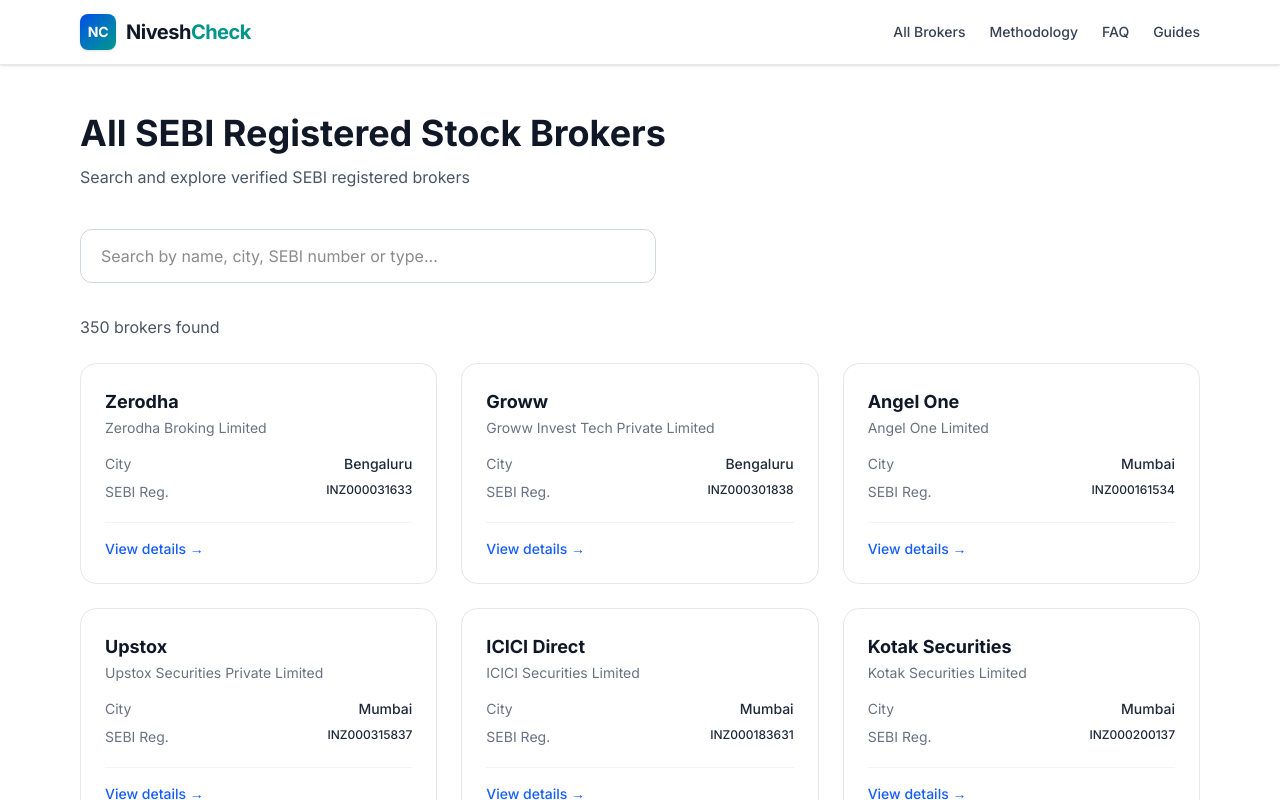
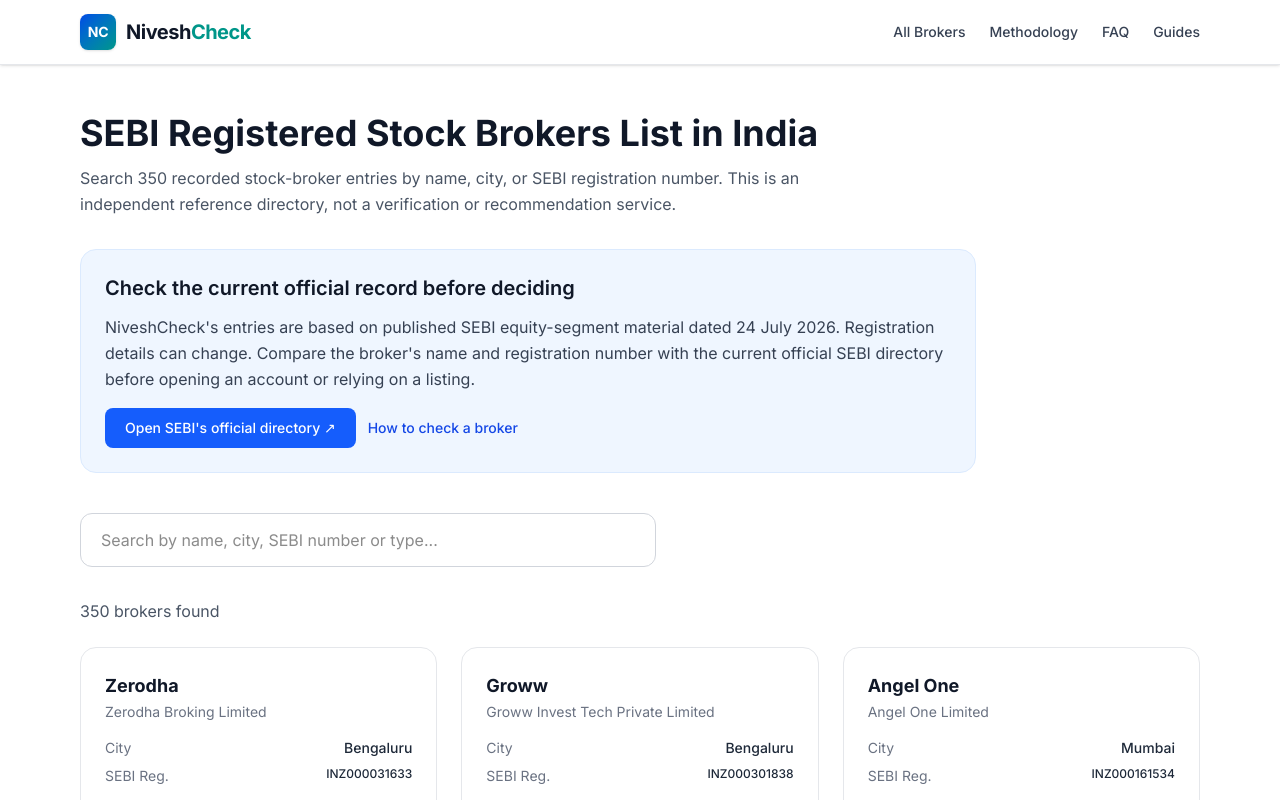
Before and after one commit to divynventures/niveshcheck, a Next.js app: page /brokers in a window 1280 px wide. Shown: the top 800 px of the page. Built offline with nearby package versions, Linux system fonts and the light colour scheme.

Commit message:
Improve broker directory and track verification actions

```diff
--- a/src/app/brokers/page.tsx
+++ b/src/app/brokers/page.tsx
@@ -1,15 +1,17 @@
 import brokersData from "@/data/brokers.json";
+import Link from "next/link";
 import { JsonLd } from "@/components/JsonLd";
 import { absoluteUrl, createPageMetadata } from "@/lib/metadata";
 import { Broker } from "@/lib/types";
+import AnalyticsLink from "@/components/AnalyticsLink";
 import BrokerSearch from "@/components/BrokerSearch";
 
 const brokers = brokersData as Broker[];
 
 export const metadata = createPageMetadata({
-  title: "All Stock Brokers in India",
+  title: "SEBI Registered Stock Brokers List in India",
   description:
-    "Search NiveshCheck's directory of stock brokers in India by name, city, recorded SEBI registration number, or type.",
+    "Search NiveshCheck's recorded list of SEBI-registered stock brokers in India by name, city, or registration number, then check the current official record with SEBI.",
   pathname: "/brokers",
 });
 
@@ -26,14 +28,36 @@
   return (
     <div className="max-w-6xl mx-auto px-4 py-12">
       <JsonLd data={breadcrumbSchema} />
-      <div className="mb-10">
+      <div className="mb-8 max-w-3xl">
         <h1 className="text-3xl md:text-4xl font-bold text-gray-900 mb-3">
-          All SEBI Registered Stock Brokers
+          SEBI Registered Stock Brokers List in India
         </h1>
-        <p className="text-gray-600">
-          Search and explore verified SEBI registered brokers
+        <p className="text-gray-600 leading-relaxed">
+          Search {brokers.length} recorded stock-broker entries by name, city, or SEBI registration number. This is an independent reference directory, not a verification or recommendation service.
         </p>
       </div>
+
+      <section className="bg-blue-50 border border-blue-100 rounded-2xl p-6 mb-10 max-w-4xl">
+        <h2 className="text-xl font-semibold text-gray-900 mb-3">Check the current official record before deciding</h2>
+        <p className="text-gray-700 leading-relaxed mb-4">
+          NiveshCheck&apos;s entries are based on published SEBI equity-segment material dated 24 July 2026. Registration details can change. Compare the broker&apos;s name and registration number with the current official SEBI directory before opening an account or relying on a listing.
+        </p>
+        <div className="flex flex-col sm:flex-row gap-3 sm:items-center">
+          <AnalyticsLink
+            href="https://www.sebi.gov.in/sebiweb/other/OtherAction.do?doRecognised=yes"
+            target="_blank"
+            rel="noopener noreferrer"
+            eventName="sebi_lookup_click"
+            eventParameters={{ entry_point: "broker_directory" }}
+            className="inline-block bg-blue-600 hover:bg-blue-700 text-white px-5 py-2.5 rounded-lg text-sm font-medium transition text-center"
+          >
+            Open SEBI&apos;s official directory ↗
+          </AnalyticsLink>
+          <Link href="/guides/verify-sebi-registered-stock-broker" className="text-blue-700 hover:underline font-medium text-sm text-center">
+            How to check a broker
+          </Link>
+        </div>
+      </section>
 
       <BrokerSearch brokers={brokers} />
     </div>
--- a/src/app/guides/[slug]/page.tsx
+++ b/src/app/guides/[slug]/page.tsx
@@ -4,6 +4,7 @@
 import { JsonLd } from "@/components/JsonLd";
 import { getGuide, guides } from "@/lib/guides";
 import { absoluteUrl, createPageMetadata } from "@/lib/metadata";
+import AnalyticsLink from "@/components/AnalyticsLink";
 
 export const dynamicParams = false;
 
@@ -97,7 +98,7 @@
         <p className="text-gray-700 leading-relaxed mb-4">Read the original guidance and check for updates directly with the issuing organisation.</p>
         <ul className="space-y-3">
           {guide.sources.map((source) => (
-            <li key={source.url}><a href={source.url} target="_blank" rel="noreferrer" className="text-blue-700 hover:underline font-medium">{source.name} <span className="font-normal text-gray-600">({source.publisher})</span></a></li>
+            <li key={source.url}><AnalyticsLink href={source.url} target="_blank" rel="noreferrer" eventName="primary_source_click" eventParameters={{ source_publisher: source.publisher }} className="text-blue-700 hover:underline font-medium">{source.name} <span className="font-normal text-gray-600">({source.publisher})</span></AnalyticsLink></li>
           ))}
         </ul>
       </section>
--- a/src/app/privacy-policy/page.tsx
+++ b/src/app/privacy-policy/page.tsx
@@ -14,7 +14,7 @@
 
       <div className="prose prose-gray max-w-none space-y-6 text-gray-700 leading-relaxed">
         <p>
-          This Privacy Policy explains how SEBI Brokers Directory (“we”, “us”, or “our”) collects, uses, and protects information when you visit our website.
+          This Privacy Policy explains how NiveshCheck (“we”, “us”, or “our”) collects, uses, and protects information when you visit our website.
         </p>
 
         <h2 className="text-xl font-semibold text-gray-900 mt-8">1. Information We Collect</h2>
@@ -32,6 +32,9 @@
         </ul>
         <p>
           This information is collected through standard web server logs and analytics tools.
+        </p>
+        <p>
+          We use Google Analytics to understand aggregate use of the directory. We may measure actions such as a directory search or a click to an official SEBI source, but our custom analytics events do not send the text entered into the directory search field, broker registration numbers, account details, or other personal information.
         </p>
 
         <h2 className="text-xl font-semibold text-gray-900 mt-8">2. How We Use Information</h2>
@@ -66,7 +69,7 @@
 
         <h2 className="text-xl font-semibold text-gray-900 mt-8">7. Contact</h2>
         <p>
-          If you have any questions about this Privacy Policy, you can reach out through the contact details provided on this website (once available).
+          If you have any questions about this Privacy Policy, email <a href="mailto:hello@niveshcheck.in" className="text-blue-600 hover:underline">hello@niveshcheck.in</a>.
         </p>
       </div>
 
--- /dev/null
+++ b/src/components/AnalyticsLink.tsx
@@ -0,0 +1,28 @@
+"use client";
+
+import { AnchorHTMLAttributes } from "react";
+import { trackAnalyticsEvent } from "@/lib/analytics";
+
+type AnalyticsLinkProps = AnchorHTMLAttributes<HTMLAnchorElement> & {
+  eventName: string;
+  eventParameters?: Record<string, string | number | boolean>;
+};
+
+export default function AnalyticsLink({
+  eventName,
+  eventParameters,
+  onClick,
+  ...props
+}: AnalyticsLinkProps) {
+  return (
+    <a
+      {...props}
+      onClick={(event) => {
+        onClick?.(event);
+        if (!event.defaultPrevented) {
+          trackAnalyticsEvent(eventName, eventParameters);
+        }
+      }}
+    />
+  );
+}
--- a/src/components/BrokerSearch.tsx
+++ b/src/components/BrokerSearch.tsx
@@ -1,13 +1,15 @@
 "use client";
 
-import { useState } from "react";
+import { useEffect, useMemo, useRef, useState } from "react";
 import { Broker } from "@/lib/types";
+import { trackAnalyticsEvent } from "@/lib/analytics";
 import BrokerCard from "./BrokerCard";
 
 export default function BrokerSearch({ brokers }: { brokers: Broker[] }) {
   const [search, setSearch] = useState("");
+  const lastTrackedSearch = useRef("");
 
-  const filteredBrokers = brokers.filter((broker) => {
+  const filteredBrokers = useMemo(() => brokers.filter((broker) => {
     const query = search.toLowerCase();
     return (
       broker.tradeName.toLowerCase().includes(query) ||
@@ -16,7 +18,22 @@
       broker.sebiRegNo.toLowerCase().includes(query) ||
       (broker.type?.toLowerCase().includes(query) ?? false)
     );
-  });
+  }), [brokers, search]);
+
+  useEffect(() => {
+    const normalizedSearch = search.trim().toLowerCase();
+    if (normalizedSearch.length < 2 || normalizedSearch === lastTrackedSearch.current) return;
+
+    const timeout = window.setTimeout(() => {
+      trackAnalyticsEvent("search", {
+        search_location: "broker_directory",
+        results_count: filteredBrokers.length,
+      });
+      lastTrackedSearch.current = normalizedSearch;
+    }, 700);
+
+    return () => window.clearTimeout(timeout);
+  }, [filteredBrokers.length, search]);
 
   return (
     <div>
--- /dev/null
+++ b/src/lib/analytics.ts
@@ -0,0 +1,16 @@
+"use client";
+
+type AnalyticsValue = string | number | boolean;
+
+declare global {
+  interface Window {
+    gtag?: (command: "event", eventName: string, parameters?: Record<string, AnalyticsValue>) => void;
+  }
+}
+
+export function trackAnalyticsEvent(
+  eventName: string,
+  parameters?: Record<string, AnalyticsValue>
+) {
+  window.gtag?.("event", eventName, parameters);
+}
```
Also changed, not shown: src/app/brokers/[slug]/page.tsx (+13 -6 lines), src/app/methodology/page.tsx (+8 -10 lines).
